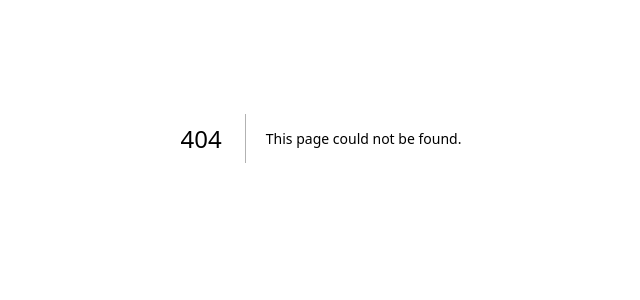
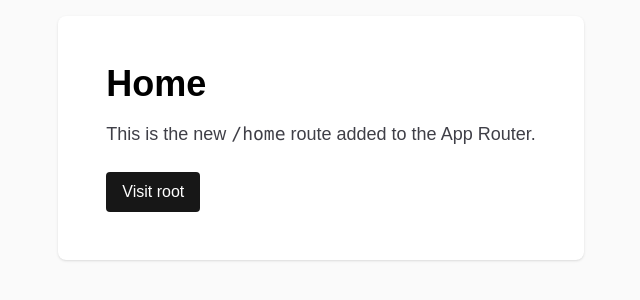
Before and after one commit to gs1pakistan/test, a Next.js app: page /home in a window 1280 px wide. Before the commit this address had no page. Shown: the part 262-562 px from the top of the page, without its empty margins (319-959 px from the left). Built offline with nearby package versions, Linux system fonts and the light colour scheme.

Commit message:
chore: remove conflicting pages/index.tsx (App Router handles /)

```diff
--- /dev/null
+++ b/app/home/page.tsx
@@ -0,0 +1,18 @@
+export default function HomeRoute() {
+  return (
+    <main className="flex min-h-screen items-center justify-center bg-zinc-50 dark:bg-black">
+      <div className="max-w-3xl p-12 bg-white dark:bg-[#0b0b0b] rounded-lg shadow">
+        <h1 className="text-4xl font-bold mb-4 text-black dark:text-zinc-50">Home</h1>
+        <p className="text-lg text-zinc-700 dark:text-zinc-400 mb-6">
+          This is the new <code>/home</code> route added to the App Router.
+        </p>
+        <a
+          className="inline-block rounded px-4 py-2 bg-foreground text-background"
+          href="/"
+        >
+          Visit root
+        </a>
+      </div>
+    </main>
+  );
+}
```
